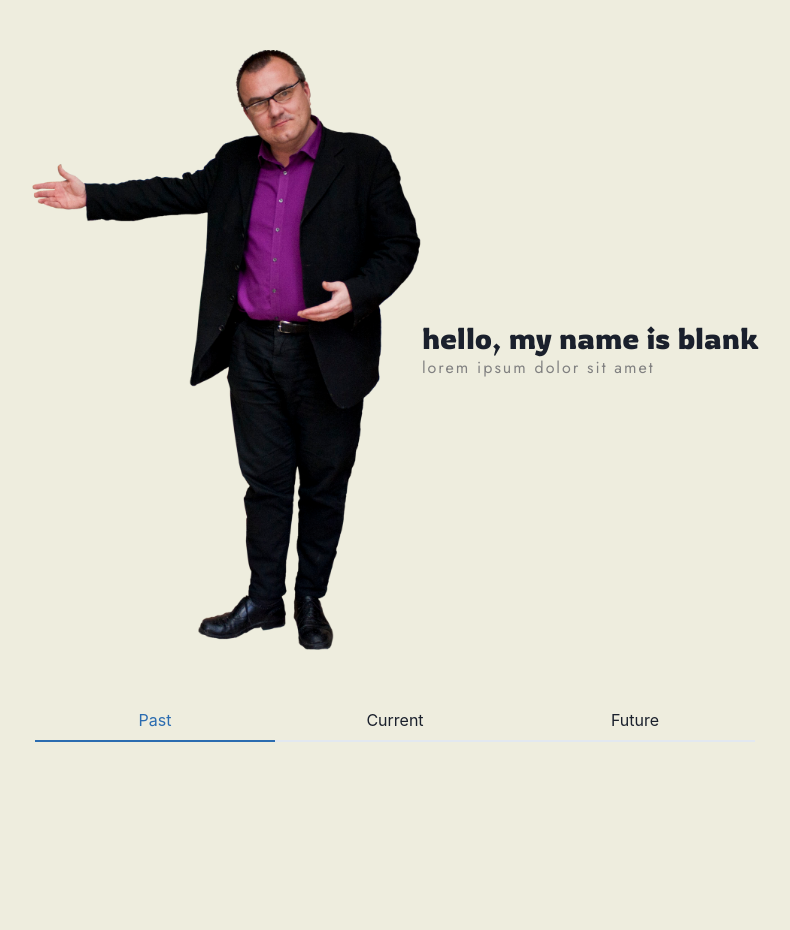
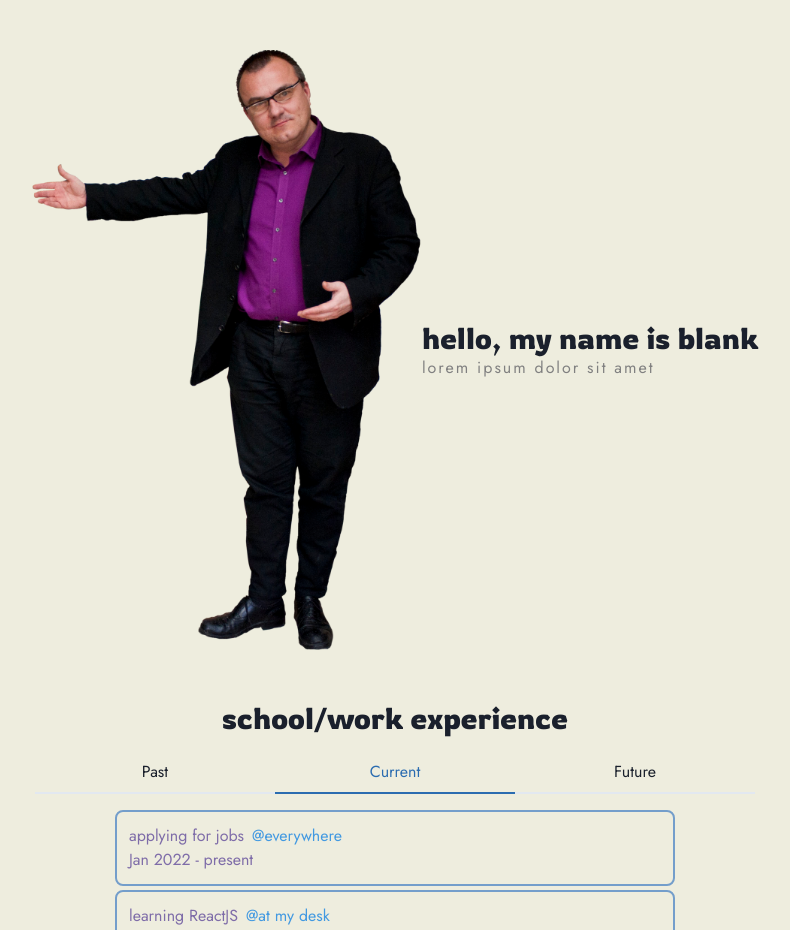
Before and after one commit to matthewfritsch/Writers_Site-React, a React (Create React App) app: page / in a window 1280 px wide. Shown: the top 930 px of the page, without its empty margins (245-1035 px from the left). Built offline with nearby package versions, Linux system fonts and the light colour scheme.

Commit message:
Reformatted ExperienceBox structure, switched theme props to theme.js defaults

```diff
--- a/src/components/Experience.js
+++ b/src/components/Experience.js
@@ -1,15 +1,80 @@
-import { Box, Center, Tabs, TabList, TabPanels, Tab, TabPanel } from '@chakra-ui/react'
-import ExperienceBox from './ExperienceBox';
+import {
+  Box,
+  Center,
+  Heading,
+  Tabs,
+  TabList,
+  TabPanels,
+  Tab,
+  TabPanel,
+} from "@chakra-ui/react";
+import ExperienceBox from "./ExperienceBox";
+
+const prevExp = [
+  {
+    title: "undergrad",
+    workName: "uc santa cruz",
+    workLink: "www.ucsc.edu/",
+    timeframe: "Sep 2019 - Dec 2021",
+  },
+  {
+    title: "programming instructor",
+    workName: "the coder school",
+    workLink: "www.thecoderschool.com/locations/pleasanton/",
+    timeframe: "Aug 2017 - Mar 2021",
+  },
+  {
+    title: "software engineer intern",
+    workName: "carl zeiss meditec",
+    workLink: "zeiss.com",
+    timeframe: "Jun 2021 - Aug 2021",
+  },
+];
+
+const currExp = [
+  {
+    title: "applying for jobs",
+    workName: "everywhere",
+    workLink: "www.youtube.com/watch?v=bx3--22D4E4",
+    timeframe: "Jan 2022 - present",
+  },
+  {
+    title: "learning ReactJS",
+    workName: "at my desk",
+    workLink: "reactjs.org/",
+    timeframe: "Feb 2022 - present",
+  },
+  {
+    title: "learning Rust",
+    workName: "at my desk",
+    workLink: "www.rust-lang.org/",
+    timeframe: "Jan 2022 - present",
+  },
+];
+
+// future experiences, if any
+const futuExp = [
+  {
+    title: "what am I, a fortune teller?",
+    workName: "🤡",
+    workLink: "www.youtube.com/watch?v=CJo1-VJzwY4",
+    timeframe: "??? - ???",
+  },
+];
 
 const Experience = () => {
-
+  const maxExpLen = Math.max(prevExp.length, currExp.length);
+  const tabSize = 240;
   const tabListSize = 720;
-  const tabSize = tabListSize/3;
+  const tabListHeight = 120;
 
   return (
-    <Center>
-      {/* <h4>Experience</h4> */}
-      <Tabs>
+    <>
+      <Center mb={4}>
+        <Heading>school/work experience</Heading>
+      </Center>
+      <Center fontFamily="Jost">
+        <Tabs defaultIndex={1}>
           <TabList width={tabListSize}>
             <Tab width={tabSize}>Past</Tab>
             <Tab width={tabSize}>Current</Tab>
@@ -18,19 +83,43 @@ const Experience = () => {
 
           <TabPanels minHeight={200}>
             <TabPanel>
-            <ExperienceBox title='Software Engineer' workName='Stripe'/>
-            <ExperienceBox />
+              {prevExp.map((exp, index) => (
+                <ExperienceBox
+                  key={index}
+                  title={exp.title}
+                  workName={exp.workName}
+                  workLink={exp.workLink}
+                  timeframe={exp.timeframe}
+                />
+              ))}
             </TabPanel>
             <TabPanel>
-          <ExperienceBox title='Software Engineer' workName='Stripe'/>
+              {currExp.map((exp, index) => (
+                <ExperienceBox
+                  key={index}
+                  title={exp.title}
+                  workName={exp.workName}
+                  workLink={exp.workLink}
+                  timeframe={exp.timeframe}
+                />
+              ))}
             </TabPanel>
             <TabPanel>
-          <ExperienceBox title='Software Engineer' workName='Stripe' workLink='stripe.com'/>
+              {futuExp.map((exp, index) => (
+                <ExperienceBox
+                  key={index}
+                  title={exp.title}
+                  workName={exp.workName}
+                  workLink={exp.workLink}
+                  timeframe={exp.timeframe}
+                />
+              ))}
             </TabPanel>
           </TabPanels>
         </Tabs>
       </Center>
-  )
-}
+    </>
+  );
+};
 
-export default Experience
+export default Experience;
--- a/src/components/ExperienceBox.js
+++ b/src/components/ExperienceBox.js
@@ -1,19 +1,31 @@
-import { Center, Container, Flex, Link, Text } from "@chakra-ui/react"
+import { Center, Container, Flex, Link, Text } from "@chakra-ui/react";
 
+const ExperienceBox = ({ title, workName, workLink, timeframe }) => {
+  const width = 560;
 
-const ExperienceBox = ({title, workName, workLink, timeframe}) => {
+  return !title || !workName || !workLink ? (
+    <></>
+  ) : (
+    <Container
+      w={width}
+      borderRadius={8}
+      padding={3}
+      border="2px"
+      marginBottom={1}
+      borderColor="#749ECB"
+      justifyContent="center"
+    >
+      <Flex>
+        <Text marginRight={2} textStyle="underline">
+          {title}
+        </Text>
+        <Link color="blue.400" href={"http://" + workLink}>
+          @{workName}
+        </Link>
+      </Flex>
+      <Text>{timeframe}</Text>
+    </Container>
+  );
+};
 
-    const width = 560;
-
-  return ( !title || !workName || !workLink ? <></> : (
-    <Container w={width} borderRadius={8} padding={3} border='2px' borderColor='#749ECB' display='flex' flexDir='column' justifyContent='center' flex minH={30}>
-        <Flex flexDir='row'>
-            <Text marginRight={2} textStyle='underline'>{title}</Text>
-            <Link color='blue.400' href={'http://'+workLink}>@{workName}</Link>
-        </Flex>
-        <Text>{timeframe}</Text>
-    </Container>
-  ))
-}
-
-export default ExperienceBox
+export default ExperienceBox;
```
Lines whose indentation alone changed are shown as unchanged.
